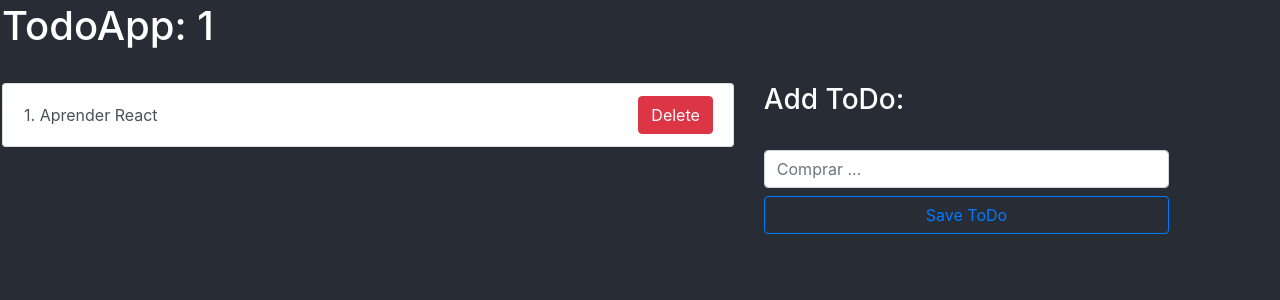
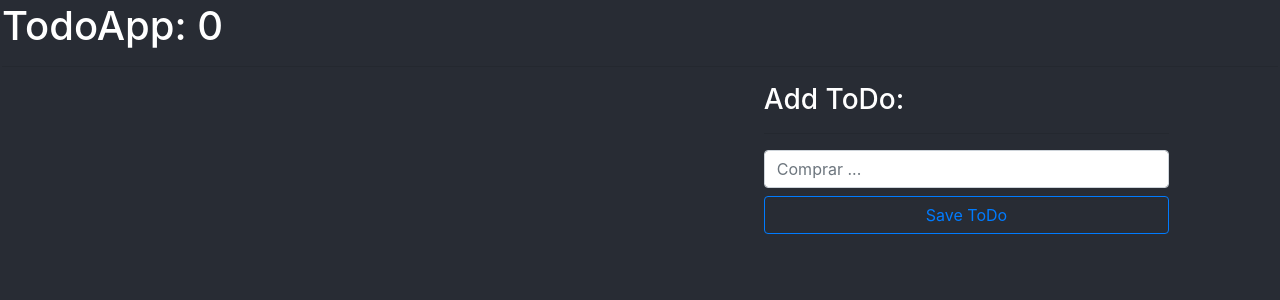
Before and after one commit to JhonPerez95/Hook-App, a React (Create React App) app: page / in a window 1280 px wide. Shown: the top 300 px of the page. Built offline with nearby package versions, Linux system fonts and the light colour scheme.

Commit message:
add action Delete

```diff
--- a/src/components/useReducer/TodoApp.js
+++ b/src/components/useReducer/TodoApp.js
@@ -1,28 +1,40 @@
-import React, { useReducer } from 'react';
+import React, { useReducer, useEffect } from 'react';
 
 import todoReducer from './todoReducer';
 import useForm from '../../hook/useForm';
 
 import './style.css';
 
-const initialState = [
-  {
-    id: new Date().getTime(),
-    description: 'Aprender React',
-    done: false,
-  },
-];
+const init = () => {
+  return JSON.parse(localStorage.getItem('todos')) || [];
+
+  // return [
+  //   {
+  //     id: new Date().getTime(),
+  //     description: 'Aprender React',
+  //     done: false,
+  //   },
+  // ];
+};
 
 const TodoApp = () => {
-  const [todos, dispatch] = useReducer(todoReducer, initialState);
+  const [todos, dispatch] = useReducer(todoReducer, [], init);
 
   const [formState, handleInputChange, resetInput] = useForm({
     description: '',
   });
   const { description } = formState;
 
+  useEffect(() => {
+    localStorage.setItem('todos', JSON.stringify(todos));
+  }, [todos]);
+
   const handleSunmit = (e) => {
     e.preventDefault();
+
+    if (description.trim().length <= 1) {
+      return;
+    }
 
     const newTodo = {
       id: new Date().getTime(),
@@ -37,6 +49,15 @@ const TodoApp = () => {
 
     dispatch(action);
     resetInput();
+  };
+
+  const handleDelete = (id) => {
+    const action = {
+      type: 'DELETE_TODO',
+      payload: id,
+    };
+
+    dispatch(action);
   };
 
   return (
@@ -54,7 +75,14 @@ const TodoApp = () => {
                 <p className="text-center">
                   {i + 1}. {item.description}
                 </p>
-                <button className="btn btn-danger">Delete</button>
+                <button
+                  className="btn btn-danger "
+                  onClick={() => {
+                    handleDelete(item.id);
+                  }}
+                >
+                  Delete
+                </button>
               </li>
             ))}
           </ul>
--- a/src/components/useReducer/todoReducer.js
+++ b/src/components/useReducer/todoReducer.js
@@ -2,6 +2,9 @@ const todoReducer = (state = [], action) => {
   switch (action.type) {
     case 'ADD_TODO':
       return [...state, action.payload];
+
+    case 'DELETE_TODO':
+      return state.filter((item) => item.id !== action.payload);
 
     default:
       return state;
```
